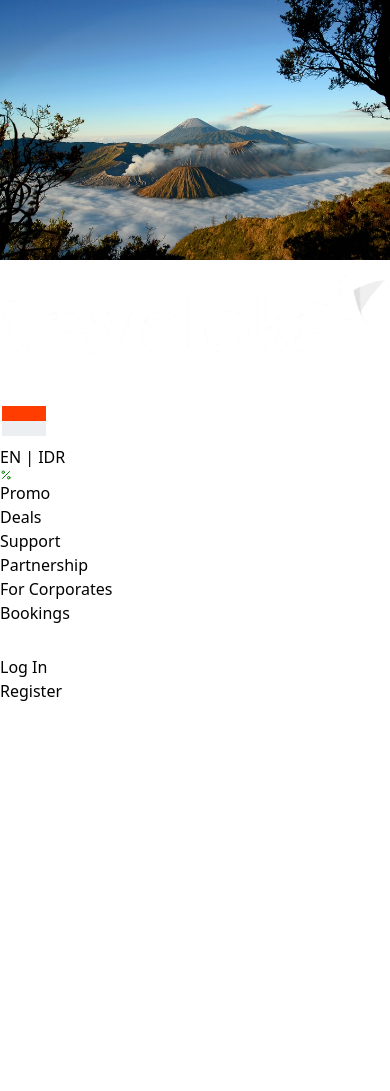
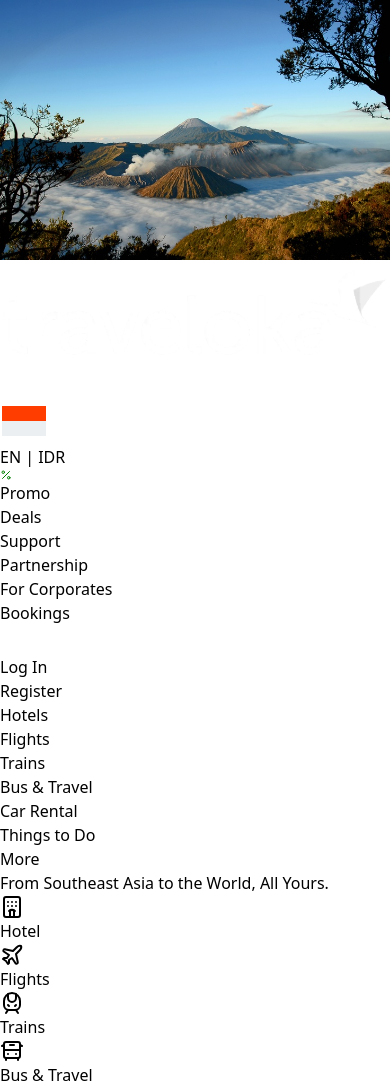
Before and after one commit to ainunnfh/traveloka-clone, a Next.js app: page / in a window 390 px wide. Shown: the top 1091 px of the page. Before the commit the page ends 844 px from the top, so only its background shows below. Built offline with nearby package versions, Linux system fonts and the light colour scheme.

Commit message:
🆙page: usage some comp

```diff
--- a/src/app/page.tsx
+++ b/src/app/page.tsx
@@ -1,13 +1,31 @@
 import Background from "@/components/Background";
+import Coupons from "@/components/Coupons";
+import Features from "@/components/Features";
+import HotelForm from "@/components/HotelForm";
 import MainNavbar from "@/components/MainNavbar";
+import Navbar from "@/components/Navbar";
+import SubFeatures from "@/components/SubFeatures";
+import Trust from "@/components/Trust";
 
 export default function Home() {
   return (
-    <>
+    <div className="p-6">
       <Background />
-      <div className="p-4">
-        <MainNavbar />
+      <MainNavbar />
+      <Navbar />
+      <div className="relative text-3xl text-center text-white font-bold mt-8">
+        From Southeast Asia to the World, All Yours.
       </div>
-    </>
+
+      <div className="mt-4">
+        <Features />
+        <SubFeatures />
+        <HotelForm />
+        <Trust />
+      </div>
+      <div className="relative w-full md:bottom-[-13vh]">
+        <Coupons />
+      </div>
+    </div>
   );
 }
```
